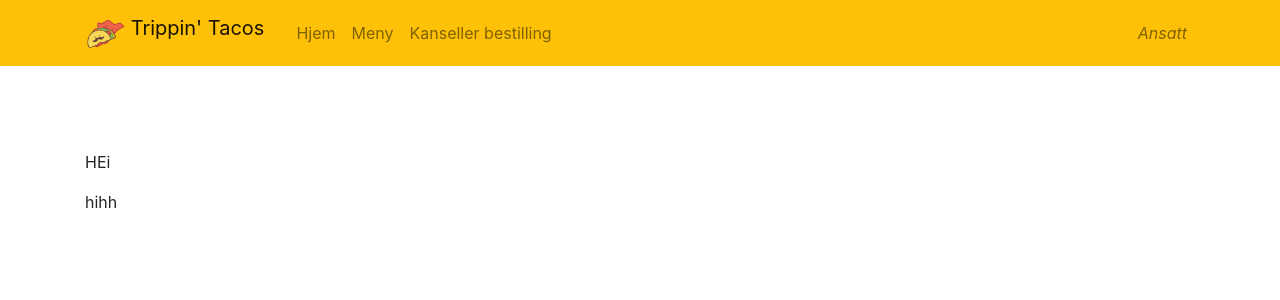
After one commit to nicklasbekkevold/trippintacos, a Django app: page /employee/statistikk in a window 1280 px wide. The commit adds this page. Shown: the top 300 px of the page. Run offline with Django 3.2, Linux system fonts and the light colour scheme; parts of the project's set-up code (start-up, migrations or seed data) failed here and were passed over; some libraries are stand-ins or nearby versions.

Commit message:
some minor implementations

```diff
--- /dev/null
+++ b/employee/templates/employee/statistikk.html
@@ -0,0 +1,28 @@
+{% extends 'base.html' %}
+{% block content %}
+    <div class="container" style="margin-top: 150px">
+    <p>HEi</p>
+
+
+
+
+
+
+
+
+
+
+
+
+
+
+
+
+
+
+
+
+
+    <p>hihh</p>
+    <div>
+{% endblock content %}
--- a/employee/urls.py
+++ b/employee/urls.py
@@ -21,4 +21,5 @@ from django.conf import settings
 urlpatterns = [
     url(r'^$', views.Employee.as_view(), name='employee'),
     url(r'edit', views.editReservation, name='edit'),
+    url(r'statistikk', views.showStatistikk, name='statistikk')
 ] + static(settings.STATIC_URL, document_root=settings.STATIC_ROOT) + static(settings.MEDIA_URL, document_root=settings.MEDIA_ROOT)
--- a/employee/views.py
+++ b/employee/views.py
@@ -1,5 +1,5 @@
 from django.shortcuts import render, redirect
-from django.contrib.auth.decorators import  login_required
+from django.contrib.auth.decorators import login_required
 from reservations.models import Reservation, Restaurant, Table
 from django.contrib.auth.decorators import login_required
 from reservations.models import Reservation, Restaurant
@@ -13,6 +13,7 @@ from datetime import datetime
 from django.views.generic import TemplateView
 from employee.helpers import send_confirmation, edit
 from django.utils.decorators import method_decorator
+
 # Create your views here.
 
 MONTHS = {
@@ -31,6 +32,7 @@ MONTHS = {
 
 }
 
+
 @method_decorator(login_required, name='get')
 class Employee(TemplateView):
     template_name = 'employeepage.html'
@@ -41,7 +43,8 @@ class Employee(TemplateView):
         context = {
             'title': 'Ansatt',
             'form': DateForm(initial={'_': datetime(datetime.now().year, datetime.now().month, datetime.now().day)}),
-            'reservations': showRes(request, datetime.strftime(datetime(datetime.now().year, datetime.now().month, datetime.now().day), '%Y-%m-%d')),
+            'reservations': showRes(request, datetime.strftime(
+                datetime(datetime.now().year, datetime.now().month, datetime.now().day), '%Y-%m-%d')),
             'time_range': range(12, 25),
             'reservationForm': ReservationForm(),
             'walkinForm': WalkinForm(),
@@ -95,13 +98,15 @@ class Employee(TemplateView):
         context = {
             'title': 'Ansatt',
             'form': DateForm(initial={'_': datetime(datetime.now().year, datetime.now().month, datetime.now().day)}),
-            'reservations': showRes(request, datetime.strftime(datetime(datetime.now().year, datetime.now().month, datetime.now().day), '%Y-%m-%d')),
+            'reservations': showRes(request, datetime.strftime(
+                datetime(datetime.now().year, datetime.now().month, datetime.now().day), '%Y-%m-%d')),
             'time_range': range(12, 25),
             'reservationForm': ReservationForm(),
             'walkinForm': WalkinForm(),
         }
 
         return render(request, self.template_name, context)
+
 
 @login_required
 def walkin(request):
@@ -130,7 +135,7 @@ def booking(request):
             guest = Guest(email=email,
                           first_name=form.cleaned_data['first_name'],
                           last_name=form.cleaned_data['last_name'])
-            #guest = Guest.objects.create(email=email, reminder=form.cleaned_data['reminder'])
+            # guest = Guest.objects.create(email=email, reminder=form.cleaned_data['reminder'])
             guest.save()
         else:
             guest = Guest.objects.all().get(email=email)
@@ -148,7 +153,6 @@ def booking(request):
 
 
 def showRes(request, date):
-
     def compute_time_slots(res_this_table):
         time_slots = list()
         slot_number = 0
@@ -156,8 +160,8 @@ def showRes(request, date):
             for reservation in res_this_table:
                 start = reservation.start_date_time.time()
                 end = reservation.end_date_time.time()
-                index = 2*(start.hour%12) + start.minute//30 + 2 #TODO fix timezone - remove +2
-                duration = ((end.hour - start.hour)*60 + (end.minute - start.minute)) // 30
+                index = 2 * (start.hour % 12) + start.minute // 30 + 2  # TODO fix timezone - remove +2
+                duration = ((end.hour - start.hour) * 60 + (end.minute - start.minute)) // 30
                 if index == slot_number:
                     time_slots.append({
                         'info': reservation,
@@ -180,7 +184,8 @@ def showRes(request, date):
 
     reservations_this_date = list()
     for res in Reservation.objects.all():
-        if res.start_date_time.day == int(day) and res.start_date_time.year == int(year) and res.start_date_time.month == int(month):
+        if res.start_date_time.day == int(day) and res.start_date_time.year == int(
+                year) and res.start_date_time.month == int(month):
             reservations_this_date.append(res)
 
     table_list = list()
@@ -218,3 +223,7 @@ def editReservation(request):
         form = EditReservationFrom()
 
         return render(request, 'editreservation.html', {'form': form})
+
+
+def showStatistikk(request):
+    return render(request, 'statistikk.html')
--- a/reservations/reservation.py
+++ b/reservations/reservation.py
@@ -134,7 +134,7 @@ def matplotfuckeroo(capacity_matrix, dayofweek):
 
     autolabel(ax, rects1, "left")
     autolabel(ax, rects2, "right")
-
+    plt.savefig('statistics.png')
     plt.show()
 
 def autolabel(ax, rects, xpos='center',):
--- a/reservations/tests.py
+++ b/reservations/tests.py
@@ -227,7 +227,7 @@ class TestGetAverageCapacity(TestCase):
             id=1,
             guest=Guest.objects.create(
                 email="test@testcase.no",
-                reminder=False
+
             ),
             number_of_people=4,
             start_date_time=datetime.today() + timedelta(hours=4) - timedelta(days=14),
@@ -244,7 +244,7 @@ class TestGetAverageCapacity(TestCase):
             id=2,
             guest=Guest.objects.create(
                 email="test@testcase.no",
-                reminder=False
+
             ),
             number_of_people=7,
             start_date_time=datetime.today() + timedelta(hours=5) - timedelta(days=7),
--- a/templates/base.html
+++ b/templates/base.html
@@ -22,7 +22,8 @@
                 <img src="media/favicon.ico" width="40" height="40" class="d-inline-block align-top" alt="">
                 Trippin' Tacos
             </a>
-                <button class="navbar-toggler" type="button" data-toggle="collapse" data-target="#navbarToggle" aria-controls="navbarToggle" aria-expanded="false" aria-label="Toggle navigation">
+            <button class="navbar-toggler" type="button" data-toggle="collapse" data-target="#navbarToggle"
+                    aria-controls="navbarToggle" aria-expanded="false" aria-label="Toggle navigation">
                 <span class="navbar-toggler-icon"></span>
             </button>
             <div class="collapse navbar-collapse" id="navbarToggle">
@@ -37,6 +38,7 @@
                         <i><a class="nav-item nav-link" href="{% url 'edit' %}">Endre reservasjon</a></i>
                         <i><a class="nav-item nav-link" href="{% url 'employee' %}">Reservasjoner</a></i>
                         <i><a class="nav-item nav-link" href="{% url 'logout' %}">Log ut</a></i>
+                        <i><a class="nav-item nav-link" href="{% url 'statistikk' %}">Statistikk</a></i>
                     {% else %}
                         <i><a class="nav-item nav-link" href="{% url 'login' %}">Ansatt</a></i>
                     {% endif %}
```
Also changed, not shown: employee/apps.py (line endings or trailing spaces). Lines whose indentation alone changed are shown as unchanged.
